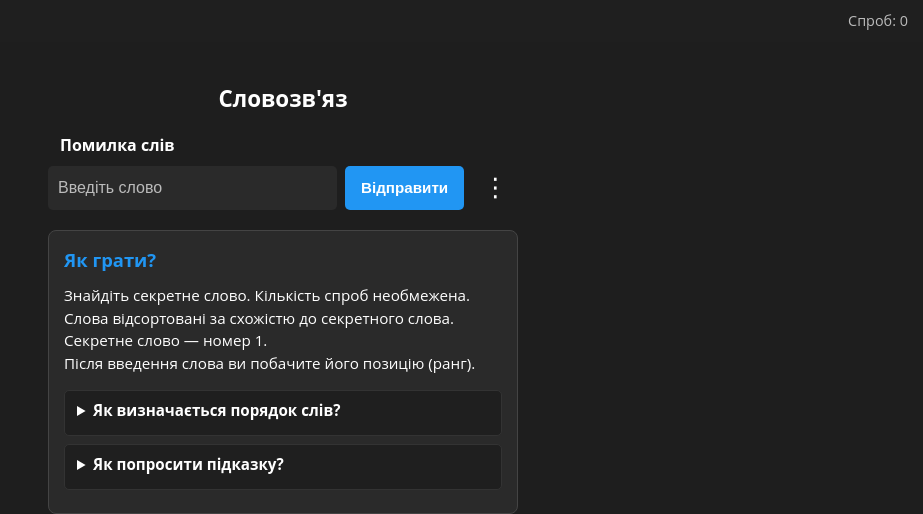
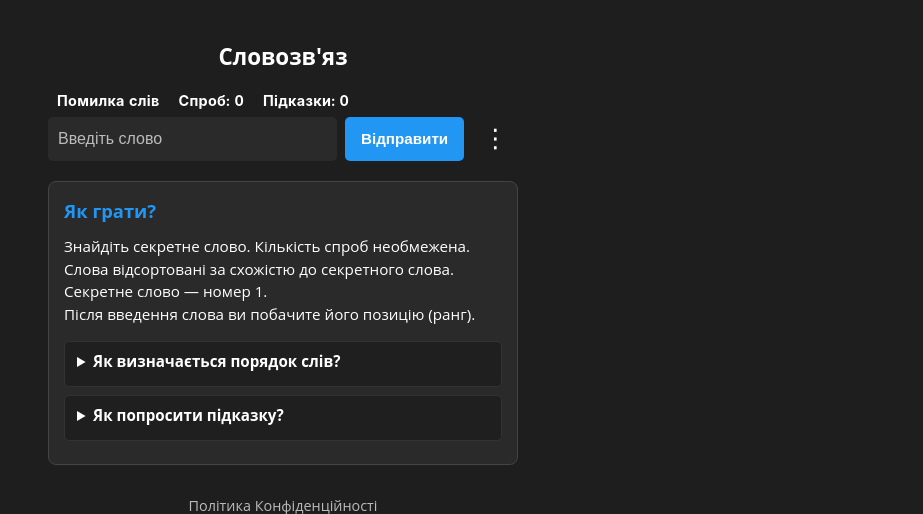
Before and after one commit to Andrii-Kon/Slovozviaz, a Flask app: page / in a window 1280 px wide. Shown: the top 514 px of the page, without its empty margins (357-1280 px from the left). Run offline with Flask 3, Linux system fonts and the light colour scheme.

Commit message:
small update

```diff
--- a/static/css/style.css
+++ b/static/css/style.css
@@ -71,14 +71,52 @@ h1 {
     margin-top: 25px;
 }
 
+/* ====================
+   Інформація про гру та лічільники
+   ==================== */
+.game-info {
+    font-family: "Inter", "Roboto", "Segoe UI", sans-serif;
+    font-weight: 600;
+    letter-spacing: 0.3px;
+    font-variant-numeric: tabular-nums;
+    display: flex;
+    align-items: center;
+    gap: 1px;
+    margin-bottom: 0px;
+    margin-top: 10px;
+    text-align: left;
+    font-size: 0.9em;
+}
+
 #gameDateLabel {
-    margin: 0 0 1px 0;
-    padding: 8px 12px;
+    margin: 0;
+    padding: 6px 9px;
     border-radius: 5px;
     color: #fff;
     font-size: 1em;
-    text-align: left;
+    flex-shrink: 0;
 }
+
+.gameStats {
+    display: flex;
+    gap: 1px;
+    font-size: 1em;
+    color: #fff;
+}
+
+.guess-counter, .hint-counter {
+    padding: 6px 9px;
+    font-weight: bold;
+    border-radius: 1px;
+    color: #fff;
+    font-size: 1em;
+    white-space: nowrap;
+}
+
+.hint-counter {
+    color: #fff; /* Світло-блакитний колір для підказок */
+}
+
 
 /* ====================
    Секція Вводу
--- a/static/js/main.js
+++ b/static/js/main.js
@@ -1,12 +1,18 @@
+
 import { fetchRankedWords } from "./api.js";
 import { renderGuesses, createGuessItem } from "./ui.js";
 
 let isGoingUp = false;
 let allowedWords = new Set();
-let guessCount = 0;
+// Замість одного масиву guesses
+const gameState = {
+    guesses: [],      // Реальні спроби гравця
+    hints: [],        // Підказки (окремо)
+    guessCount: 0,    // Лічильник спроб
+    hintCount: 0      // Лічильник підказок
+};
 let bestRank = Infinity;
 let rankedWords = [];
-let guesses = [];
 let lastWord = null;
 let MAX_RANK = 0;
 let dayNumber = null;
@@ -14,6 +20,14 @@ let currentGameDate = null;
 let didWin = false;
 let didGiveUp = false;
 let giveUpWord = null;
+
+// Функція для оновлення відображення лічильника підказок
+function updateHintCountDisplay() {
+    const hintCountElem = document.getElementById("hintCount");
+    if (hintCountElem) {
+        hintCountElem.textContent = gameState.hintCount;
+    }
+}
 
 // const gameStates = {}; // Закоментовано, оскільки не використовується активно
 
@@ -88,8 +102,10 @@ async function fetchAllowedWords() {
 function saveGameState() {
     if (!currentGameDate) return;
     const state = {
-        guesses,
-        guessCount,
+        guesses: gameState.guesses,
+        hints: gameState.hints,
+        guessCount: gameState.guessCount,
+        hintCount: gameState.hintCount,
         bestRank,
         isGoingUp,
         lastWord,
@@ -128,7 +144,6 @@ function showInitialInfoBlocks() {
     }
 }
 
-
 function loadGameState() {
     if (!currentGameDate) return;
 
@@ -140,7 +155,6 @@ function loadGameState() {
     const howToPlayBlock = document.getElementById("howToPlayBlock");
     const privacyPolicyBlock = document.getElementById("privacyPolicyBlock");
 
-
     if (!savedState) {
         resetUIForActiveGame();
         if (howToPlayBlock) howToPlayBlock.style.display = ""; // Show on new game
@@ -150,8 +164,10 @@ function loadGameState() {
 
     try {
         const state = JSON.parse(savedState);
-        guesses = state.guesses || [];
-        guessCount = state.guessCount || 0;
+        gameState.guesses = state.guesses || [];
+        gameState.hints = state.hints || [];
+        gameState.guessCount = state.guessCount || 0;
+        gameState.hintCount = state.hintCount || 0;
         bestRank = state.bestRank !== undefined ? state.bestRank : Infinity;
         isGoingUp = state.isGoingUp || false;
         lastWord = state.lastWord || null;
@@ -159,10 +175,11 @@ function loadGameState() {
         didGiveUp = state.didGiveUp || false;
         giveUpWord = state.giveUpWord || null;
 
-        if (guessCountElem) guessCountElem.textContent = guessCount;
-        renderGuesses(guesses, lastWord, MAX_RANK, guessesContainer, lastGuessWrapper, lastGuessDisplay);
+        if (guessCountElem) guessCountElem.textContent = gameState.guessCount;
+        updateHintCountDisplay(); // Оновлюємо лічільник підказок
+        renderGuesses([...gameState.guesses, ...gameState.hints], lastWord, MAX_RANK, guessesContainer, lastGuessWrapper, lastGuessDisplay);
 
-        if (guesses.length > 0 || didWin || didGiveUp) {
+        if (gameState.guesses.length > 0 || gameState.hints.length > 0 || didWin || didGiveUp) {
             if (howToPlayBlock) howToPlayBlock.style.display = "none";
             if (privacyPolicyBlock) privacyPolicyBlock.style.display = "none";
         } else {
@@ -203,9 +220,9 @@ function showWinMessageUI() {
         const gameNumberElem = document.getElementById("gameNumber");
         if (congratsMessageElem && guessesUsedElem && gameNumberElem) {
             const gameNum = currentGameDate ? computeGameNumber(currentGameDate) : dayNumber;
-            guessesUsedElem.textContent = guessCount;
+            guessesUsedElem.textContent = gameState.guessCount;
             gameNumberElem.textContent = gameNum;
-            congratsMessageElem.textContent = `Ви знайшли секретне слово #${gameNum} за ${guessCount} спроб(и)!`;
+            congratsMessageElem.textContent = `Ви знайшли секретне слово #${gameNum} за ${gameState.guessCount} спроб(и)!`;
         }
         congratsBlock.classList.remove("hidden");
     }
@@ -231,7 +248,7 @@ function showLoseMessageUI(secretWord) {
     const congratsMessageElem = document.getElementById("congratsMessage");
     if (congratsMessageElem) {
         const gameNum = currentGameDate ? computeGameNumber(currentGameDate) : dayNumber;
-        congratsMessageElem.textContent = `Ви здалися на слові #${gameNum} за ${guessCount} спроб(и).\nСлово було: "${secretWord}".`;
+        congratsMessageElem.textContent = `Ви здалися на слові #${gameNum} за ${gameState.guessCount} спроб(и).\nСлово було: "${secretWord}".`;
     }
     congratsBlock.classList.remove("hidden");
 
@@ -329,8 +346,10 @@ document.addEventListener("DOMContentLoaded", async () => {
         dayNumber = dailyIndexData.game_number;
         if (!currentGameDate) {
             currentGameDate = new Date().toISOString().split("T")[0];
-            guesses = [];
-            guessCount = 0;
+            gameState.guesses = [];
+            gameState.hints = [];
+            gameState.guessCount = 0;
+            gameState.hintCount = 0;
             bestRank = Infinity;
             isGoingUp = false;
             lastWord = null;
@@ -369,7 +388,7 @@ document.addEventListener("DOMContentLoaded", async () => {
 
         hideInitialInfoBlocks(); // Ховаємо блоки при першій спробі
 
-        if (guesses.some(g => g.word === word)) {
+        if (gameState.guesses.some(g => g.word === word)) {
             if (lastGuessDisplay && lastGuessWrapper) {
                 const errorMsgElement = document.createElement("div");
                 errorMsgElement.textContent = `Слово "${word}" вже вгадано`;
@@ -399,12 +418,12 @@ document.addEventListener("DOMContentLoaded", async () => {
         const match = rankedWords.find(item => item.word === word);
         let data = match ? { rank: match.rank } : { rank: Infinity, error: true, errorMessage: "Цього слова немає у рейтингу цього дня." };
 
-        guessCount++;
-        if (guessCountElem) guessCountElem.textContent = guessCount;
+        gameState.guessCount++;
+        if (guessCountElem) guessCountElem.textContent = gameState.guessCount;
         lastWord = word;
-        guesses.push({ word, rank: data.rank, error: data.error || false, errorMessage: data.errorMessage });
+        gameState.guesses.push({ word, rank: data.rank, error: data.error || false, errorMessage: data.errorMessage });
 
-        guesses.sort((a, b) => {
+        gameState.guesses.sort((a, b) => {
             if (a.error && !b.error) return -1;
             if (!a.error && b.error) return 1;
             if (a.error && b.error) return 0;
@@ -414,12 +433,12 @@ document.addEventListener("DOMContentLoaded", async () => {
         if (!data.error) {
             if (data.rank < bestRank) bestRank = data.rank;
             if (data.rank === 1) {
-                renderGuesses(guesses, lastWord, MAX_RANK, guessesContainer, lastGuessWrapper, lastGuessDisplay);
+                renderGuesses([...gameState.guesses, ...gameState.hints], lastWord, MAX_RANK, guessesContainer, lastGuessWrapper, lastGuessDisplay);
                 endGameAsWin();
                 return;
             }
         }
-        renderGuesses(guesses, lastWord, MAX_RANK, guessesContainer, lastGuessWrapper, lastGuessDisplay);
+        renderGuesses([...gameState.guesses, ...gameState.hints], lastWord, MAX_RANK, guessesContainer, lastGuessWrapper, lastGuessDisplay);
         guessInput.value = "";
         guessInput.focus();
         saveGameState();
@@ -447,8 +466,10 @@ document.addEventListener("DOMContentLoaded", async () => {
             rankedWords = archiveData.ranking;
             MAX_RANK = rankedWords.length > 0 ? Math.max(...rankedWords.map(w => w.rank)) : 0;
             currentGameDate = game_date;
-            guesses = [];
-            guessCount = 0;
+            gameState.guesses = [];
+            gameState.hints = [];
+            gameState.guessCount = 0;
+            gameState.hintCount = 0;
             bestRank = Infinity;
             isGoingUp = false;
             lastWord = null;
@@ -459,6 +480,7 @@ document.addEventListener("DOMContentLoaded", async () => {
             console.log(`Loaded ${rankedWords.length} words for ${game_date}. Max rank: ${MAX_RANK}`);
             updateGameDateLabel();
             if (guessCountElem) guessCountElem.textContent = '0';
+            updateHintCountDisplay(); // Оновлюємо лічільник підказок
             if (guessesContainer) guessesContainer.innerHTML = '';
             if (lastGuessWrapper) lastGuessWrapper.classList.add('hidden');
 
@@ -487,7 +509,7 @@ document.addEventListener("DOMContentLoaded", async () => {
                 alert("Список слів ще не завантажено!");
                 return;
             }
-            const nextHintRank = getNextHintRank(bestRank, guesses, rankedWords, MAX_RANK);
+            const nextHintRank = getNextHintRank(bestRank, [...gameState.guesses, ...gameState.hints], rankedWords, MAX_RANK);
             if (nextHintRank === null) {
                 alert("Не вдалося знайти підходящу підказку.");
                 return;
@@ -497,13 +519,16 @@ document.addEventListener("DOMContentLoaded", async () => {
                 alert(`Помилка: Не знайдено слово з рангом ${nextHintRank}.`);
                 return;
             }
-            guessCount++;
-            if (guessCountElem) guessCountElem.textContent = guessCount;
+
+            // ✅ ВИПРАВЛЕННЯ: Збільшуємо тільки hintCount
+            gameState.hintCount++;
+            updateHintCountDisplay(); // Оновлюємо відображення підказок
+
             lastWord = hintWordObj.word;
-            guesses.push({ word: hintWordObj.word, rank: hintWordObj.rank, error: false, isHint: true });
-            guesses.sort((a, b) => (a.error && !b.error) ? -1 : (!a.error && b.error) ? 1 : (a.error && b.error) ? 0 : a.rank - b.rank);
+            gameState.hints.push({ word: hintWordObj.word, rank: hintWordObj.rank, error: false, isHint: true });
+            gameState.hints.sort((a, b) => (a.error && !b.error) ? -1 : (!a.error && b.error) ? 1 : (a.error && b.error) ? 0 : a.rank - b.rank);
             if (hintWordObj.rank < bestRank) bestRank = hintWordObj.rank;
-            renderGuesses(guesses, lastWord, MAX_RANK, guessesContainer, lastGuessWrapper, lastGuessDisplay);
+            renderGuesses([...gameState.guesses, ...gameState.hints], lastWord, MAX_RANK, guessesContainer, lastGuessWrapper, lastGuessDisplay);
             if (hintWordObj.rank === 1) endGameAsWin();
             else saveGameState();
             if (dropdownMenu) dropdownMenu.classList.add("hidden");
@@ -517,6 +542,7 @@ document.addEventListener("DOMContentLoaded", async () => {
     });
     if (closeGiveUpModal) closeGiveUpModal.addEventListener("click", () => giveUpModal && giveUpModal.classList.add("hidden"));
     if (giveUpNoBtn) giveUpNoBtn.addEventListener("click", () => giveUpModal && giveUpModal.classList.add("hidden"));
+
     if (giveUpYesBtn) {
         giveUpYesBtn.addEventListener("click", () => {
             if (didWin || didGiveUp) {
@@ -526,13 +552,16 @@ document.addEventListener("DOMContentLoaded", async () => {
             hideInitialInfoBlocks(); // Ховаємо інфо-блоки
             const secretWordObj = rankedWords.find(item => item.rank === 1);
             const secretWord = secretWordObj ? secretWordObj.word : (rankedWords.length > 0 ? rankedWords[0].word : "невідомо");
-            guessCount++;
-            if (guessCountElem) guessCountElem.textContent = guessCount;
-            guesses.push({ word: secretWord, rank: 1, error: false, gaveUp: true });
+
+            // ✅ ВИПРАВЛЕННЯ: НЕ збільшуємо guessCount при здачі
+            // gameState.guessCount++; // Закоментовано - здача не є спробою
+            // if (guessCountElem) guessCountElem.textContent = gameState.guessCount; // Закоментовано
+
+            gameState.guesses.push({ word: secretWord, rank: 1, error: false, gaveUp: true });
             lastWord = secretWord;
             bestRank = 1;
-            guesses.sort((a, b) => (a.error && !b.error) ? -1 : (!a.error && b.error) ? 1 : (a.error && b.error) ? 0 : a.rank - b.rank);
-            renderGuesses(guesses, lastWord, MAX_RANK, guessesContainer, lastGuessWrapper, lastGuessDisplay);
+            gameState.guesses.sort((a, b) => (a.error && !b.error) ? -1 : (!a.error && b.error) ? 1 : (a.error && b.error) ? 0 : a.rank - b.rank);
+            renderGuesses([...gameState.guesses, ...gameState.hints], lastWord, MAX_RANK, guessesContainer, lastGuessWrapper, lastGuessDisplay);
             endGameAsGiveUp(secretWord);
             if (giveUpModal) giveUpModal.classList.add("hidden");
         });
@@ -630,8 +659,8 @@ document.addEventListener("DOMContentLoaded", async () => {
                 return;
             }
             const gameNum = currentGameDate ? computeGameNumber(currentGameDate) : dayNumber;
-            let shareText = `Словозв'яз #${gameNum}\nСпроб: ${guessCount}\n`;
-            const closestGuessRank = guesses.filter(g => !g.error && g.rank !== 1 && g.rank !== Infinity).reduce((minRank, g) => Math.min(minRank, g.rank), Infinity);
+            let shareText = `Словозв'яз #${gameNum}\nСпроб: ${gameState.guessCount}\nПідказок: ${gameState.hintCount}\n`;
+            const closestGuessRank = gameState.guesses.filter(g => !g.error && g.rank !== 1 && g.rank !== Infinity).reduce((minRank, g) => Math.min(minRank, g.rank), Infinity);
             if (didWin) shareText += "✅ Знайдено!\n";
             else if (didGiveUp) shareText += `🏳️ Здався. Найближче слово: ${closestGuessRank !== Infinity ? `(ранг ${closestGuessRank})` : '(немає)'}\n`;
             shareText += `\n${window.location.href}`;
--- a/templates/index.html
+++ b/templates/index.html
@@ -15,11 +15,11 @@
     <link rel="icon" type="image/png" href="{{ url_for('static', filename='images/favicon.png') }}">
 </head>
 <body>
-<div class="header">
-    <div class="gameStats">Спроб: <span id="guessCount">0</span></div>
-</div>
 
 <div class="container">
+    <h1>Словозв'яз</h1>
+
+    <!-- ✅ ПЕРЕМІЩЕНО: Блок привітання під заголовок -->
     <div id="congratsBlock" class="congratsBlock hidden">
         <h2 id="congratsTitle">Вітаємо!</h2>
         <p id="congratsMessage">
@@ -29,10 +29,16 @@
         <button id="shareButton">Поділитися</button>
     </div>
 
+    <!-- ✅ ПЕРЕМІЩЕНО: Кнопка "Найближчі слова" під заголовок -->
     <button id="closestWordsBtn" class="hidden">Найближчі слова</button>
 
-    <h1>Словозв'яз</h1>
-    <h3 id="gameDateLabel" class="game-date-label">Гра: #?</h3>
+    <div class="game-info">
+        <h3 id="gameDateLabel" class="game-date-label">Гра: #?</h3>
+        <div class="gameStats">
+            <span class="guess-counter">Спроб: <span id="guessCount">0</span></span>
+            <span class="hint-counter">Підказки: <span id="hintCount">0</span></span>
+        </div>
+    </div>
 
     <div class="input-section">
         <input type="text" id="guessInput" placeholder="Введіть слово" autocomplete="off">
@@ -88,7 +94,9 @@
             <a href="{{ url_for('privacy_policy') }}">Політика Конфіденційності</a>
         </p>
     </div>
-</div> <div id="closestWordsModal" class="modal hidden">
+</div>
+
+<div id="closestWordsModal" class="modal hidden">
     <div class="modal-content">
         <span id="closeModalBtn" class="close">×</span>
         <h2 id="closestWordsTitle">Найближчі 500 слів:</h2>
```
